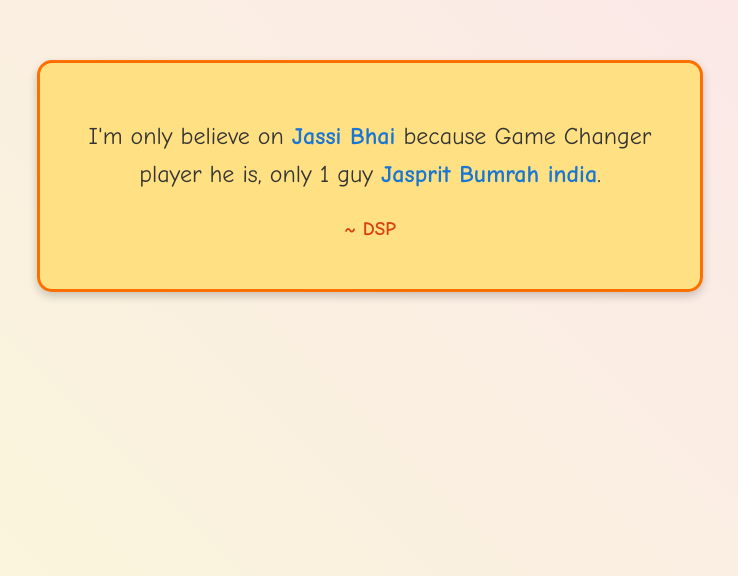
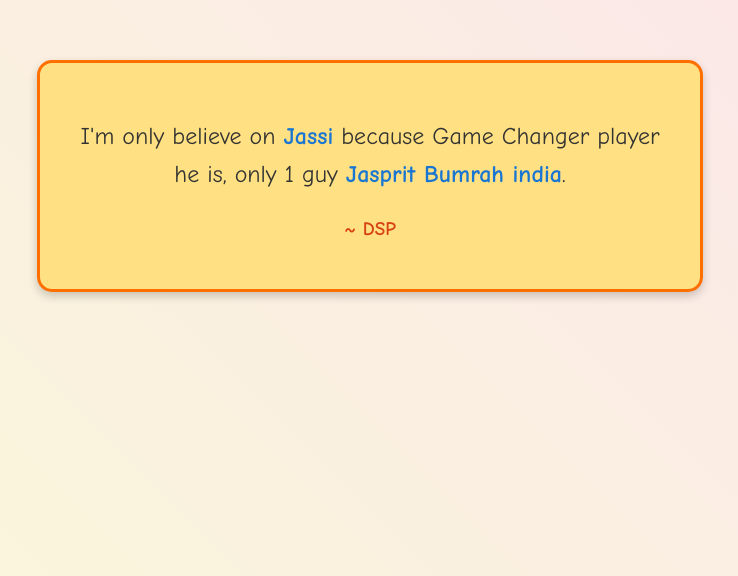
Before and after one commit to Priyamahesh24/CSIjessibhai, a plain HTML site: page index.html in a window 1280 px wide. Shown: the part 224-800 px from the top of the page, without its empty margins (270-1008 px from the left). Drawn offline with Linux system fonts and the light colour scheme.

Commit message:
random commit

```diff
--- a/index.html
+++ b/index.html
@@ -55,7 +55,7 @@
 <body>
     <div class="quote-container">
         <p class="quote-text">
-            I'm only believe on <span class="highlight">Jassi Bhai</span> because Game Changer player he is,
+            I'm only believe on <span class="highlight">Jassi</span> because Game Changer player he is,
             only 1 guy <span class="highlight">Jasprit Bumrah india</span>.
         </p>
         <p class="author">~ DSP</p>
```
